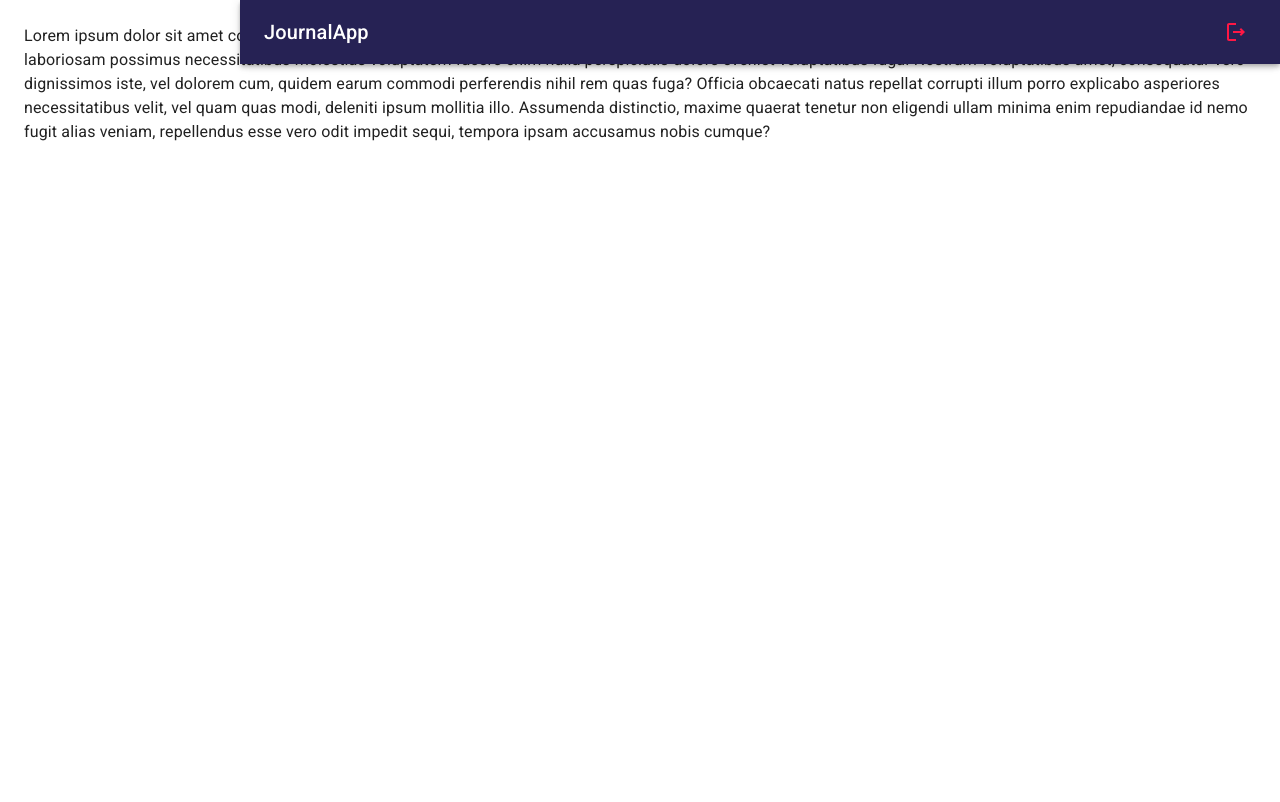
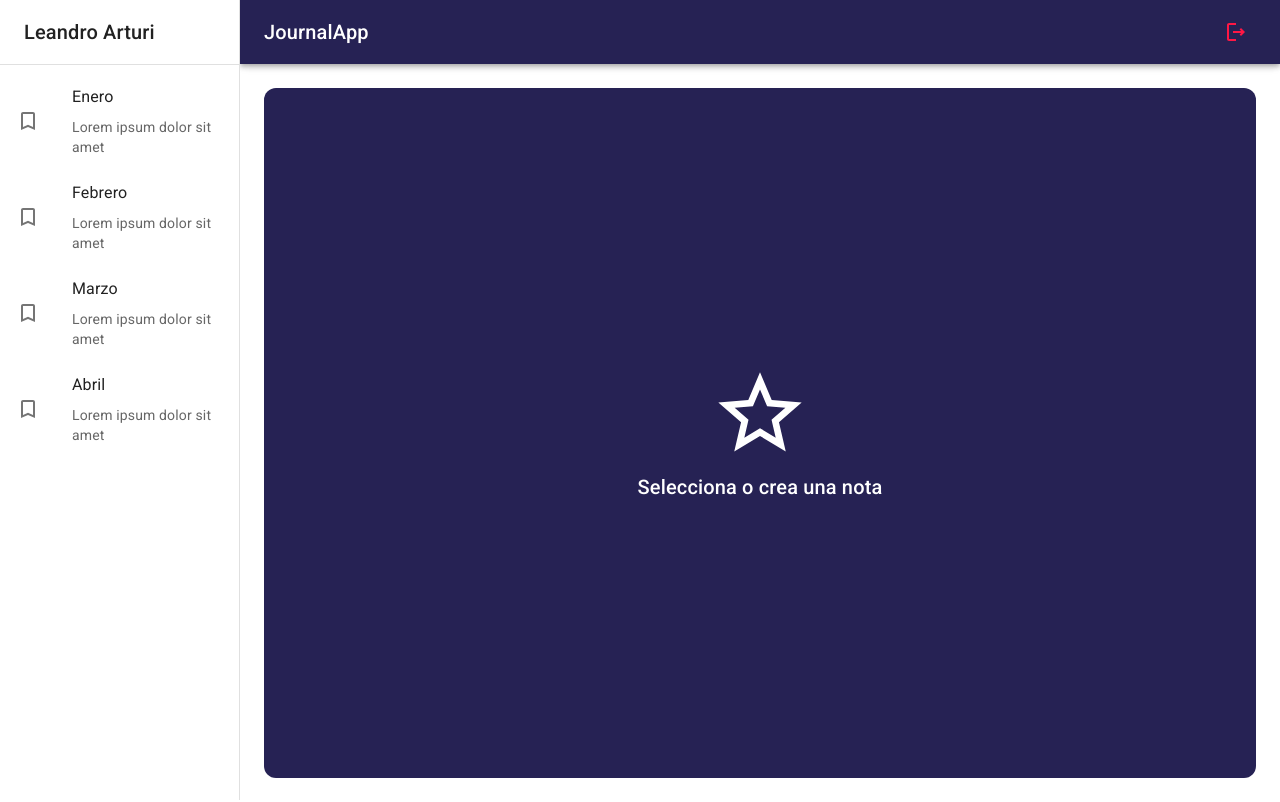
Before and after one commit to larturi/react-journal-app-v2, a React (Vite) app: page / in a window 1280 px wide. Built offline with nearby package versions, Linux system fonts and the light colour scheme.

Commit message:
NothingSelectedView
NothingSelectedView

```diff
--- /dev/null
+++ b/src/journal/components/SideBar.jsx
@@ -0,0 +1,59 @@
+import { TurnedInNot } from '@mui/icons-material'
+import {
+  Box,
+  Divider,
+  Drawer,
+  Grid,
+  List,
+  ListItem,
+  ListItemButton,
+  ListItemIcon,
+  ListItemText,
+  Toolbar,
+  Typography,
+} from '@mui/material'
+import PropTypes from 'prop-types'
+
+export default function SideBar({ drawerWidth = 240 }) {
+  return (
+    <Box
+      component="nav"
+      sx={{ width: { sm: drawerWidth }, flexShrink: { sm: 0 } }}
+    >
+      <Drawer
+        variant="permanent"
+        open
+        sx={{
+          display: { xs: 'block' },
+          '& .MuiDrawer-paper': { boxSizing: 'border-box', width: drawerWidth },
+        }}
+      >
+        <Toolbar>
+          <Typography variant="h6" noWrap>
+            Leandro Arturi
+          </Typography>
+        </Toolbar>
+        <Divider />
+        <List>
+          {['Enero', 'Febrero', 'Marzo', 'Abril'].map((text) => (
+            <ListItem key={text} disablePadding>
+              <ListItemButton>
+                <ListItemIcon>
+                  <TurnedInNot />
+                </ListItemIcon>
+                <Grid container>
+                  <ListItemText primary={text} />
+                  <ListItemText secondary="Lorem ipsum dolor sit amet" />
+                </Grid>
+              </ListItemButton>
+            </ListItem>
+          ))}
+        </List>
+      </Drawer>
+    </Box>
+  )
+}
+
+SideBar.propTypes = {
+  drawerWidth: PropTypes.node.isRequired,
+}
--- a/src/journal/components/index.js
+++ b/src/journal/components/index.js
@@ -1 +1,2 @@
-export * from './NavBar'
+export { default as NavBar } from './NavBar'
+export { default as SideBar } from './SideBar'
--- a/src/journal/layout/JournalLayout.jsx
+++ b/src/journal/layout/JournalLayout.jsx
@@ -1,6 +1,6 @@
 import PropTypes from 'prop-types'
-import { Box } from '@mui/system'
-import NavBar from '../components/NavBar'
+import { Toolbar, Box } from '@mui/material'
+import { NavBar, SideBar } from '../components'
 
 const drawerWidth = 240
 
@@ -9,10 +9,10 @@ export default function JournalLayout({ children }) {
     <Box sx={{ display: 'flex' }}>
       <NavBar drawerWidth={drawerWidth} />
 
-      {/* Sidebar */}
+      <SideBar drawerWidth={drawerWidth} />
 
       <Box component="main" sx={{ flexGrow: 1, p: 3 }}>
-        {/* Toolbar */}
+        <Toolbar />
         {children}
       </Box>
     </Box>
--- a/src/journal/pages/JournalPage.jsx
+++ b/src/journal/pages/JournalPage.jsx
@@ -1,22 +1,10 @@
-import { Typography } from '@mui/material'
 import JournalLayout from '../layout/JournalLayout'
+import { NothingSelectedView } from '../views'
 
 export default function JournalPage() {
   return (
     <JournalLayout>
-      <Typography>
-        Lorem ipsum dolor sit amet consectetur adipisicing elit. Porro corrupti
-        quae a atque laborum repudiandae saepe, voluptas magnam labore nesciunt
-        ad dolorum vitae laboriosam possimus necessitatibus molestias voluptatem
-        facere enim nulla perspiciatis dolore eveniet voluptatibus fuga. Nostrum
-        voluptatibus amet, consequatur vero dignissimos iste, vel dolorem cum,
-        quidem earum commodi perferendis nihil rem quas fuga? Officia obcaecati
-        natus repellat corrupti illum porro explicabo asperiores necessitatibus
-        velit, vel quam quas modi, deleniti ipsum mollitia illo. Assumenda
-        distinctio, maxime quaerat tenetur non eligendi ullam minima enim
-        repudiandae id nemo fugit alias veniam, repellendus esse vero odit
-        impedit sequi, tempora ipsam accusamus nobis cumque?
-      </Typography>
+      <NothingSelectedView />
     </JournalLayout>
   )
 }
--- /dev/null
+++ b/src/journal/views/NothingSelectedView.jsx
@@ -0,0 +1,28 @@
+import { StarOutline } from '@mui/icons-material'
+import { Grid, Typography } from '@mui/material'
+
+export default function NothingSelectedView() {
+  return (
+    <Grid
+      container
+      spacing={0}
+      direction="column"
+      alignItems="center"
+      justifyContent="center"
+      sx={{
+        minHeight: 'calc(100vh - 110px)',
+        backgroundColor: 'primary.main',
+        borderRadius: 3,
+      }}
+    >
+      <Grid item xs={12}>
+        <StarOutline sx={{ fontSize: 100, color: 'white' }} />
+      </Grid>
+      <Grid item xs={12}>
+        <Typography color="white" variant="h6">
+          Selecciona o crea una nota
+        </Typography>
+      </Grid>
+    </Grid>
+  )
+}
--- /dev/null
+++ b/src/journal/views/index.js
@@ -0,0 +1 @@
+export { default as NothingSelectedView } from './NothingSelectedView'
```
Also changed, not shown: .eslintrc.json.
